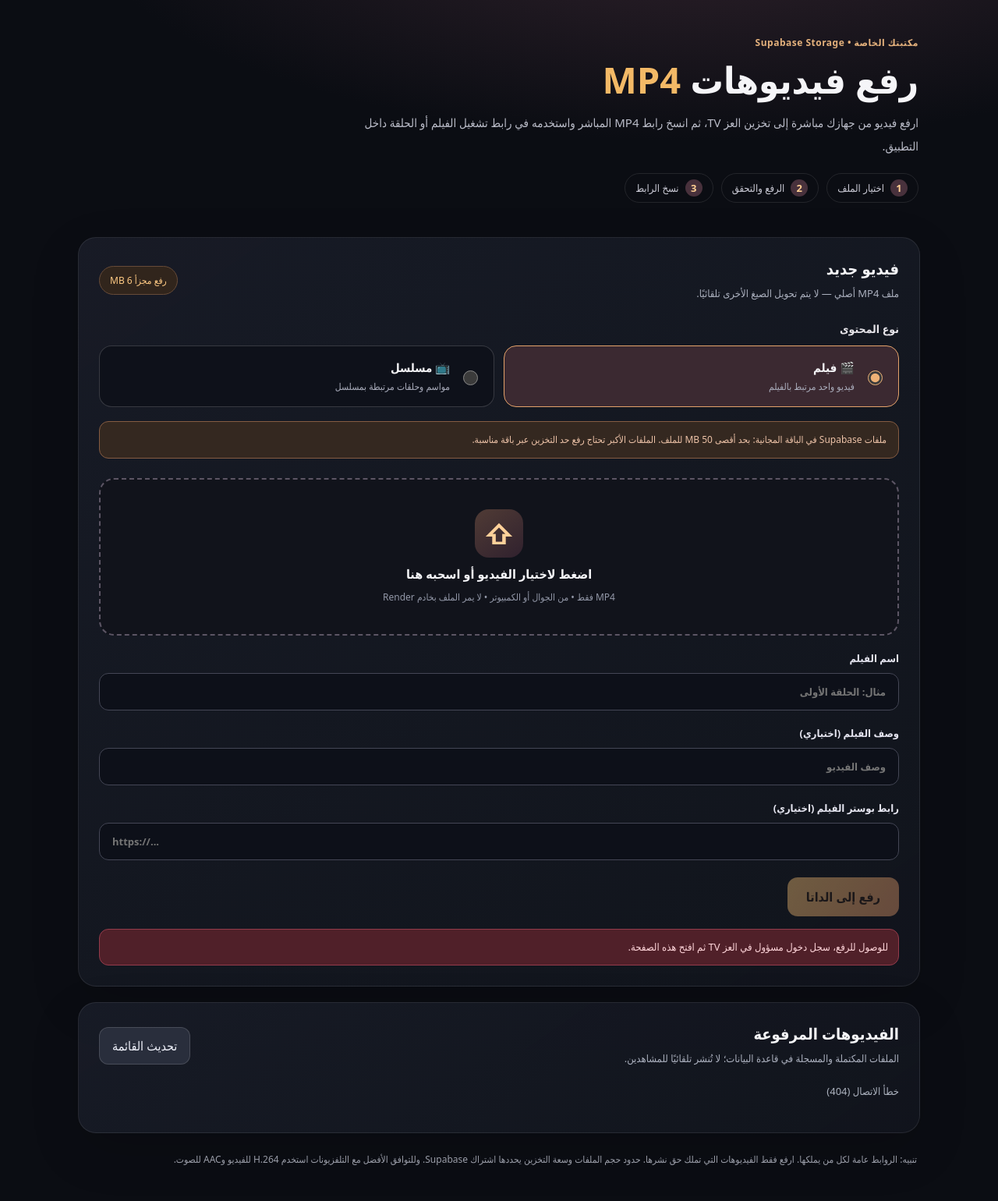
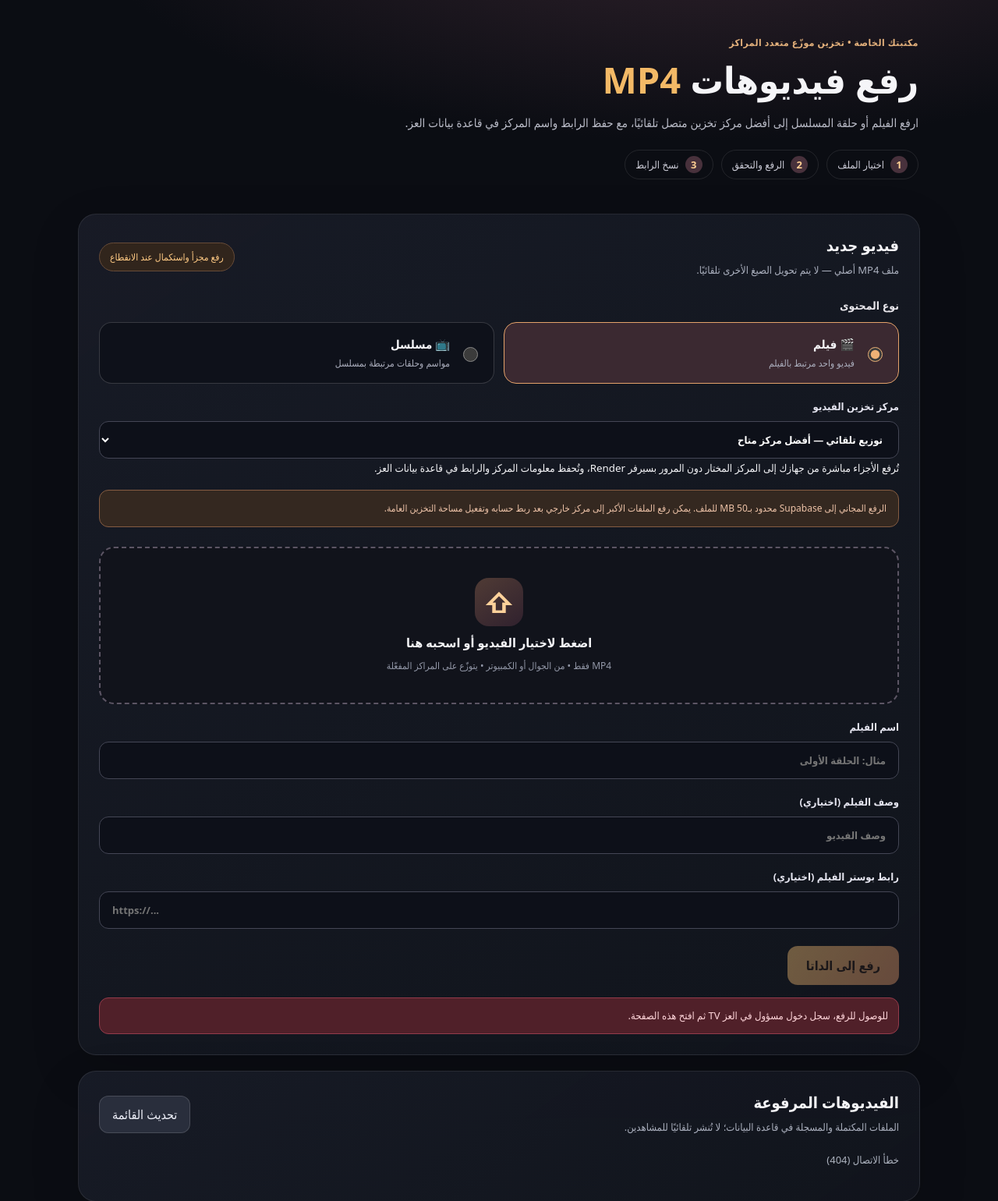
Before and after one commit to youef/app_apk, a Python web app: template python-cloud-studio/templates/video-upload.html in a window 1280 px wide. Shown: the part 124-1664 px from the top of the page at 78% size. Before the commit the page ends 1618 px from the top, so only its background shows below. Run offline with Jinja, Linux system fonts and the light colour scheme; the template is opened without the code that fills it, so the values that code supplies are empty.

Commit message:
ui(storage): automatic or manual cloud storage center selection

```diff
--- a/python-cloud-studio/templates/video-upload.html
+++ b/python-cloud-studio/templates/video-upload.html
@@ -7,8 +7,8 @@
   <meta name="robots" content="noindex, nofollow">
   <title>رفع فيديو MP4 | استديو العز TV</title>
   <link rel="icon" type="image/svg+xml" href="/static/studio-icon.svg">
-  <link rel="stylesheet" href="/static/video-upload.css?v=2">
-  <script defer src="/static/video-upload.js?v=2"></script>
+  <link rel="stylesheet" href="/static/video-upload.css?v=3">
+  <script defer src="/static/video-upload.js?v=3"></script>
 </head>
 <body>
   <div class="shell">
@@ -23,14 +23,14 @@
 
     <main>
       <section class="hero">
-        <div class="eyebrow">مكتبتك الخاصة • Supabase Storage</div>
+        <div class="eyebrow">مكتبتك الخاصة • تخزين موزّع متعدد المراكز</div>
         <h1>رفع فيديوهات <span>MP4</span></h1>
-        <p>ارفع فيديو من جهازك مباشرة إلى تخزين العز TV، ثم انسخ رابط MP4 المباشر واستخدمه في رابط تشغيل الفيلم أو الحلقة داخل التطبيق.</p>
+        <p>ارفع الفيلم أو حلقة المسلسل إلى أفضل مركز تخزين متصل تلقائيًا، مع حفظ الرابط واسم المركز في قاعدة بيانات العز.</p>
         <div class="steps"><span><b>1</b> اختيار الملف</span><span><b>2</b> الرفع والتحقق</span><span><b>3</b> نسخ الرابط</span></div>
       </section>
 
       <section class="panel upload-panel" aria-labelledby="upload-heading">
-        <div class="panel-title"><div><h2 id="upload-heading">فيديو جديد</h2><p>ملف MP4 أصلي — لا يتم تحويل الصيغ الأخرى تلقائيًا.</p></div><span class="pill">رفع مجزأ 6 MB</span></div>
+        <div class="panel-title"><div><h2 id="upload-heading">فيديو جديد</h2><p>ملف MP4 أصلي — لا يتم تحويل الصيغ الأخرى تلقائيًا.</p></div><span class="pill">رفع مجزأ واستكمال عند الانقطاع</span></div>
         <div class="kind-title">نوع المحتوى</div>
         <div class="kind-picker" role="radiogroup" aria-label="نوع المحتوى">
           <label class="kind-option"><input name="media-kind" type="radio" value="movie" checked><span><b>🎬 فيلم</b><small>فيديو واحد مرتبط بالفيلم</small></span></label>
@@ -55,11 +55,18 @@
             <div id="series-episodes" class="episode-list" aria-live="polite"></div>
           </div>
         </div>
-        <div class="storage-notice" id="size-notice" role="status">ملفات Supabase في الباقة المجانية: بحد أقصى 50 MB للملف. الملفات الأكبر تحتاج رفع حد التخزين عبر باقة مناسبة.</div>
+        <div class="storage-options">
+          <label class="field" for="storage-preference"><span>مركز تخزين الفيديو</span>
+            <select id="storage-preference"><option value="auto">توزيع تلقائي — أفضل مركز متاح</option></select>
+          </label>
+          <div id="storage-centers" class="storage-centers" aria-live="polite"></div>
+          <small class="storage-caption">تُرفع الأجزاء مباشرة من جهازك إلى المركز المختار دون المرور بسيرفر Render، وتُحفظ معلومات المركز والرابط في قاعدة بيانات العز.</small>
+        </div>
+        <div class="storage-notice" id="size-notice" role="status">الرفع المجاني إلى Supabase محدود بـ50 MB للملف. يمكن رفع الملفات الأكبر إلى مركز خارجي بعد ربط حسابه وتفعيل مساحة التخزين العامة.</div>
         <div class="dropzone" id="dropzone" role="button" tabindex="0" aria-label="اختر أو اسحب ملف MP4">
           <span class="upload-symbol" aria-hidden="true">⇧</span>
           <strong>اضغط لاختيار الفيديو أو اسحبه هنا</strong>
-          <span>MP4 فقط • من الجوال أو الكمبيوتر • لا يمر الملف بخادم Render</span>
+          <span>MP4 فقط • من الجوال أو الكمبيوتر • يتوزّع على المراكز المفعّلة</span>
           <input id="file" type="file" accept=".mp4,video/mp4" hidden>
         </div>
         <div id="chosen" class="chosen" hidden><span aria-hidden="true">🎞</span><div class="chosen-text"><strong id="file-name"></strong><small id="file-size"></small></div><button id="change-file" type="button" class="quiet">تغيير الملف</button></div>
```
